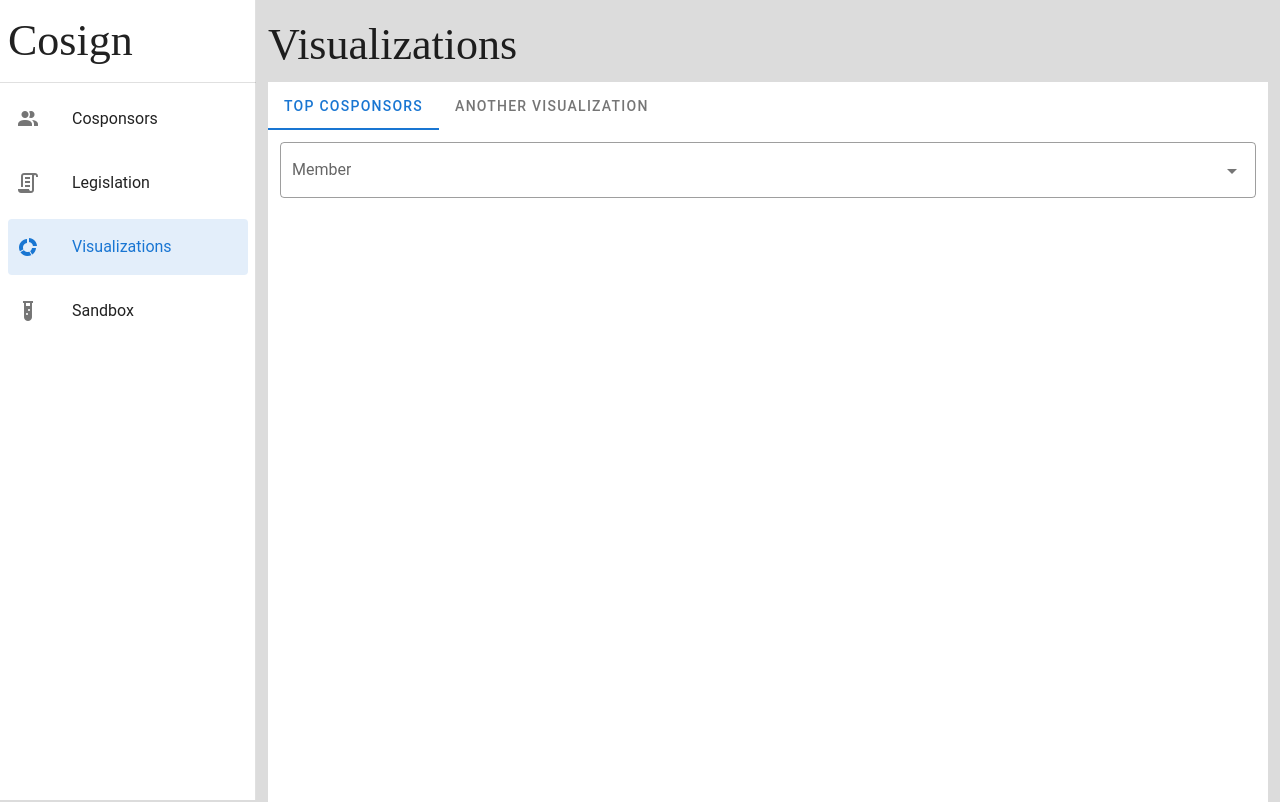
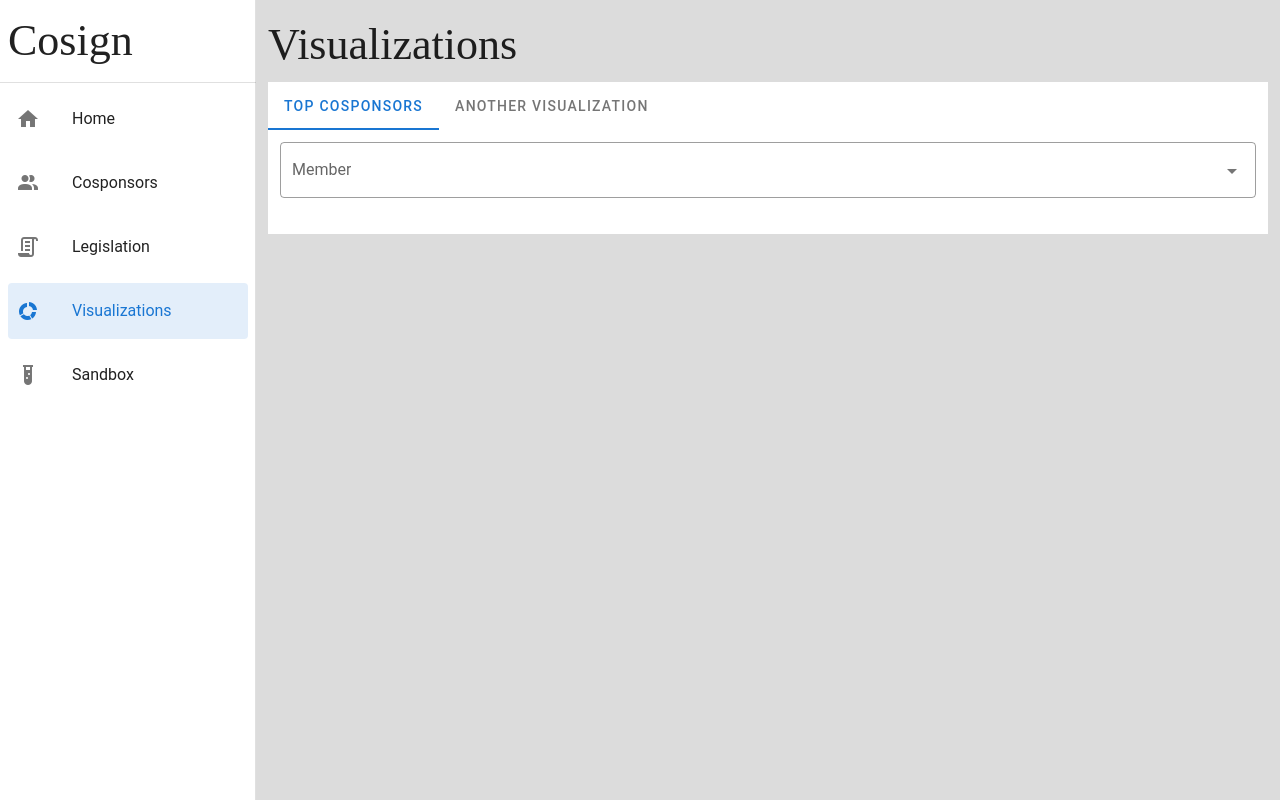
Before and after one commit to mcculleydj/cosign, a Vue app in the folder frontend/: page /visualizations in a window 1280 px wide. Shown: the top 802 px of the page. Built offline with nearby package versions, Linux system fonts and the light colour scheme; no server answers; a small style sheet from the web is missing; a web font is replaced by a local one.

Commit message:
home view

```diff
--- a/frontend/src/components/NavDrawer.vue
+++ b/frontend/src/components/NavDrawer.vue
@@ -10,8 +10,8 @@
         :key="route.text"
         link
         :to="{ name: route.name }"
-        exact
         color="primary"
+        :exact="$route.name !== 'home'"
       >
         <v-list-item-icon>
           <v-icon>{{ route.icon }}</v-icon>
--- a/frontend/src/components/TopCosponsors.vue
+++ b/frontend/src/components/TopCosponsors.vue
@@ -15,12 +15,14 @@
 
     <template v-if="member">
       <h3>Top 30 Cosponsors from Another Party</h3>
-      <h4 style="white-space: pre">{{ memberToString(cosponsor) || ' ' }}</h4>
+      <h2 style="white-space: pre">{{ memberToString(cosponsor) || ' ' }}</h2>
       <div class="text-center" style="margin-bottom: -10px">
         <small>Number of Cosponsored Bills</small>
       </div>
     </template>
-    <div class="svg-container" />
+    <div class="view-box">
+      <div class="svg-container" />
+    </div>
   </v-container>
 </template>
 
@@ -36,7 +38,7 @@ const params = {
   margin: {
     top: 30,
     bottom: 30,
-    left: 10,
+    left: 30,
     right: 30,
   },
   cutoff: 30,
@@ -132,7 +134,6 @@ export default {
   display: inline-block;
   position: relative;
   width: 100%;
-  padding-bottom: 100%;
   vertical-align: top;
   overflow: hidden;
 }
--- a/frontend/src/router/index.js
+++ b/frontend/src/router/index.js
@@ -1,14 +1,21 @@
 import Vue from 'vue'
 import VueRouter from 'vue-router'
-import Cosponsors from '@/views/Cosponsors'
+import Home from '@/views/Home'
 
 Vue.use(VueRouter)
 
 export const routes = [
   {
     path: '/',
+    name: 'home',
+    component: Home,
+    icon: 'mdi-home',
+    text: 'Home',
+  },
+  {
+    path: '/cosponsors',
     name: 'cosponsors',
-    component: Cosponsors,
+    component: () => import('@/views/Cosponsors'),
     icon: 'mdi-account-multiple',
     text: 'Cosponsors',
   },
--- a/frontend/src/views/Cosponsors.vue
+++ b/frontend/src/views/Cosponsors.vue
@@ -29,7 +29,7 @@
       <v-divider class="mt-3 mb-2" />
       <v-row v-if="cell.bills.length">
         <v-col>
-          <p>Cosponsored Legislation</p>
+          <p>Cosponsored Legislation ({{ cell.bills.length }} Bills)</p>
           <Bill
             v-for="bill in cell.bills"
             :key="`bill-number-${bill.number}`"
--- /dev/null
+++ b/frontend/src/views/Home.vue
@@ -0,0 +1,11 @@
+<template>
+  <v-container>
+    <div class="brand">Project Description</div>
+  </v-container>
+</template>
+
+<script>
+export default {}
+</script>
+
+<style scoped></style>
```
